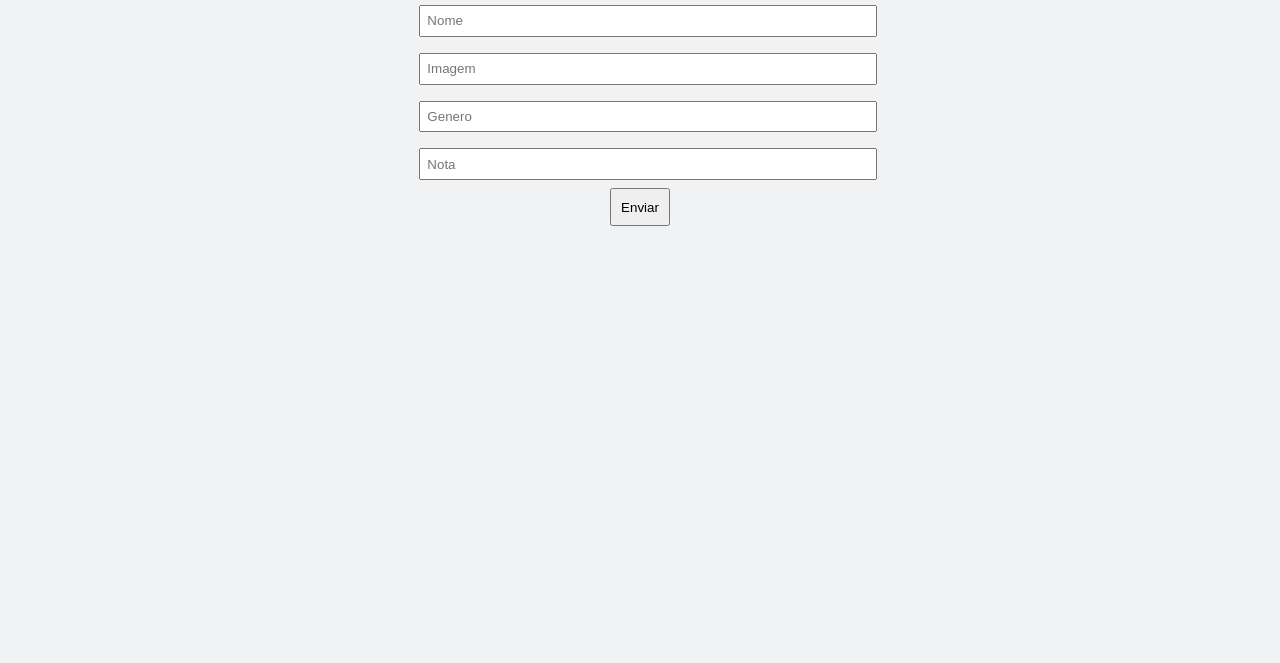
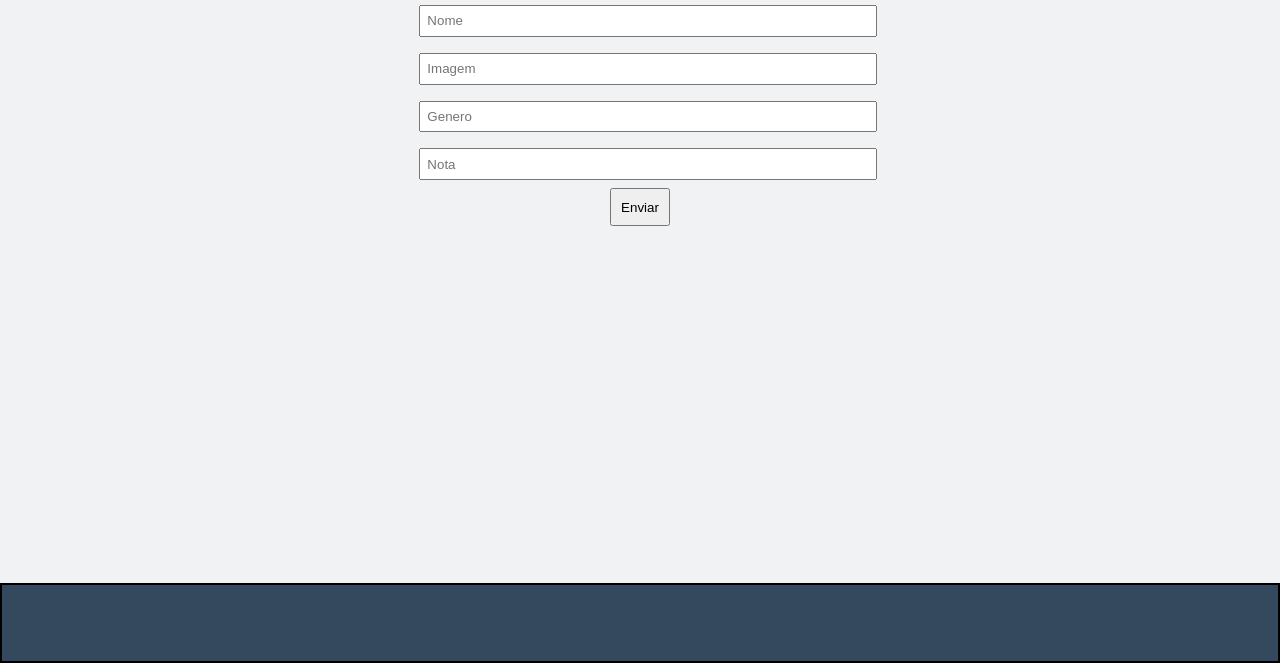
Before and after one commit to LuizFelipePinho/filmesAssistidos, a plain HTML site: page index.html in a window 1280 px wide. Shown: the part 137-800 px from the top of the page. Drawn offline with Linux system fonts and the light colour scheme.

Commit message:
adicionando footer

```diff
--- a/index.html
+++ b/index.html
@@ -38,6 +38,8 @@
     </div>
 </div>
 
+<footer class="footer"></footer>
+
 <script src="script.js"></script>
 </body>
 </html>
--- a/style.css
+++ b/style.css
@@ -120,3 +120,13 @@ body {
   width: 13rem;
   height: 12rem;
 }
+
+
+.footer {
+    height: 5rem;
+    width: 100%;
+  background-color: #34495e;
+    border: solid black 2px;
+    position: fixed;
+    bottom: 0;
+}
```
